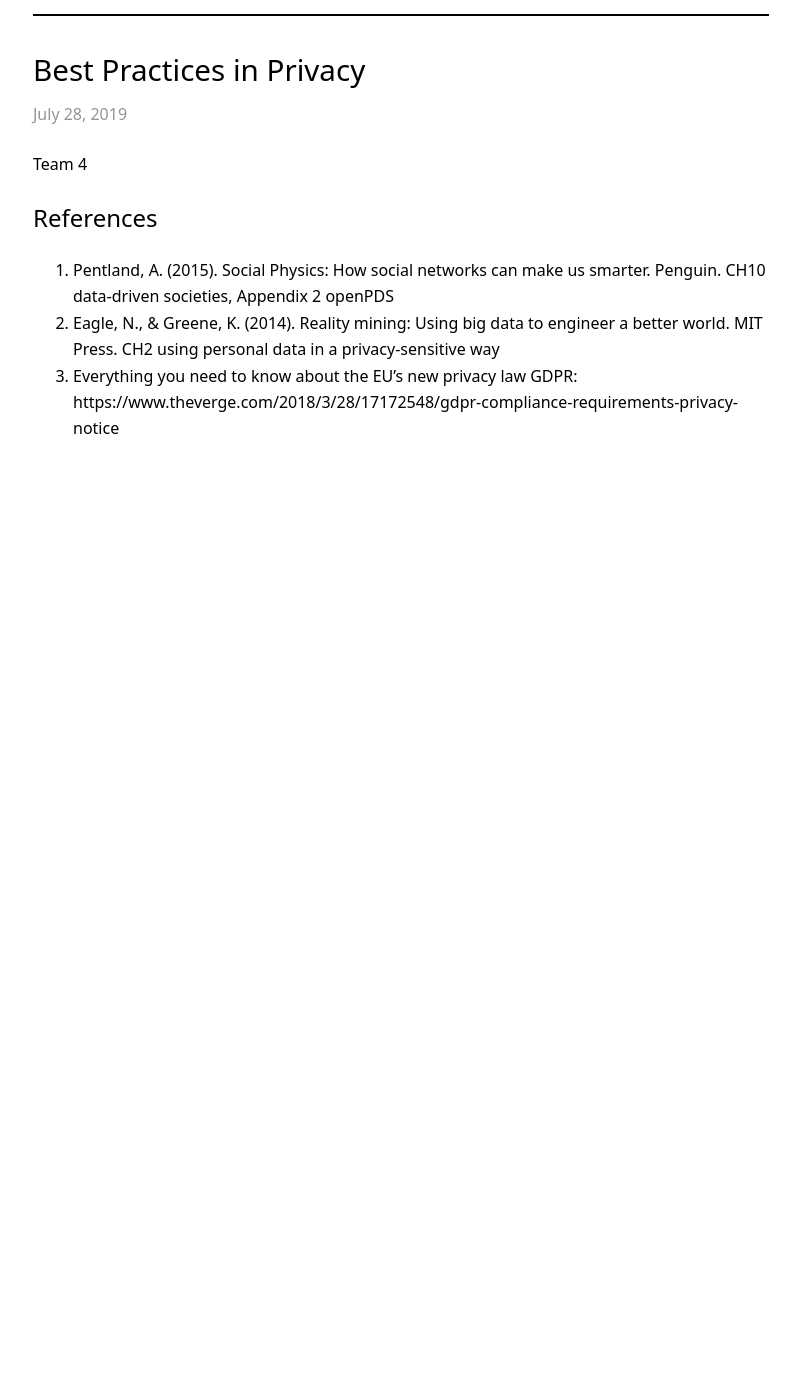
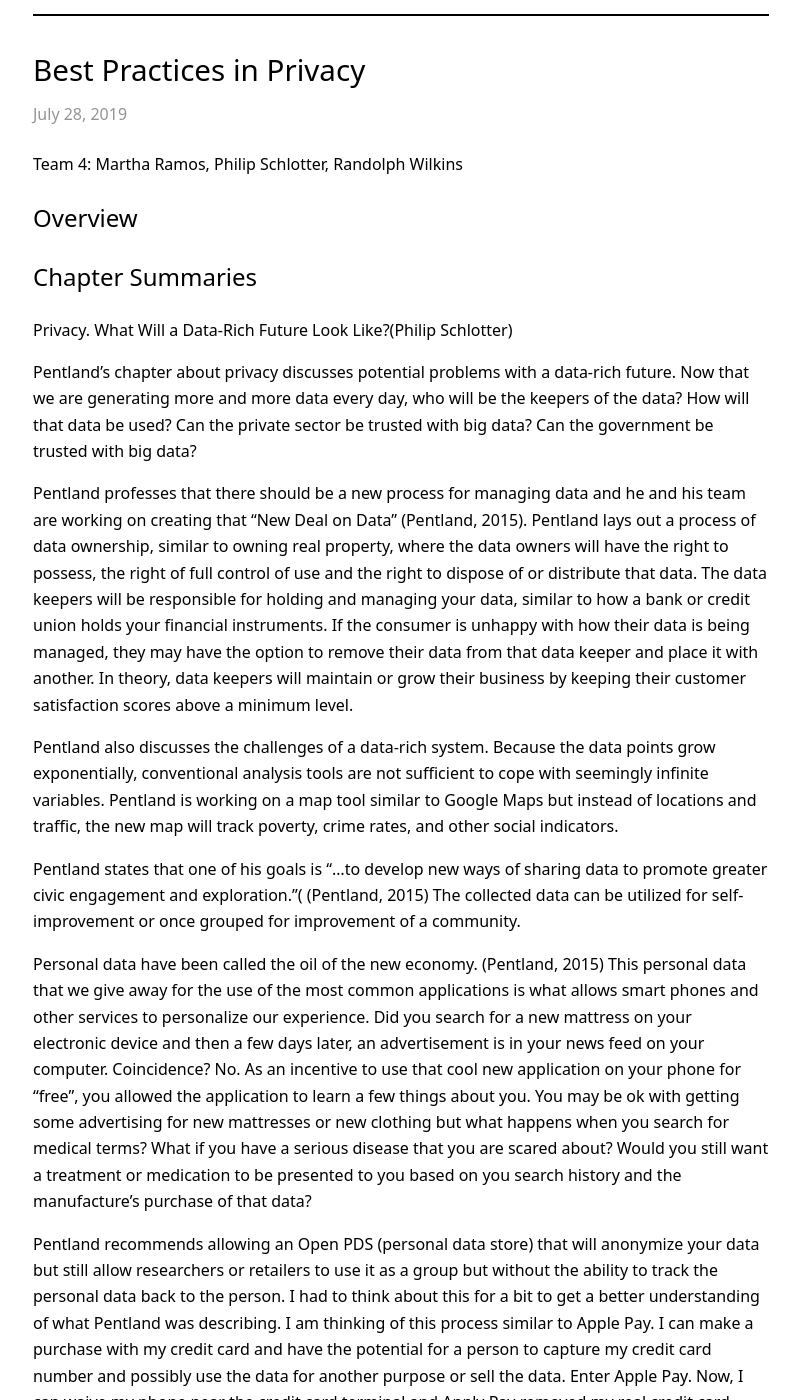
Before and after one commit to RandyWilkinsASU/ddm-textbook-summer-2019, a Jekyll site: the page built from _posts/2019-07-28-ch14-privacy.md, in a window 1280 px wide and 1400 px high, scrolled down 216 px. Shown: the whole window, without its empty margins (239-1039 px from the left). Built offline with Jekyll 4.4.1, drawn with Linux system fonts in a browser that asks for light colours; our own code applies the rules of GitHub Pages for plain Markdown files; before the commit the page ends 900 px from its top, so only the background shows below that; some of the changed text lies outside the part shown.

Commit message:
Update 2019-07-28-ch14-privacy.md

```diff
--- a/_posts/2019-07-28-ch14-privacy.md
+++ b/_posts/2019-07-28-ch14-privacy.md
@@ -2,7 +2,41 @@
 title: "Best Practices in Privacy"
 ---
 
-Team 4
+Team 4: Martha Ramos, Philip Schlotter, Randolph Wilkins
+
+
+
+## Overview
+
+
+
+
+## Chapter Summaries
+
+Privacy. What Will a Data-Rich Future Look Like?(Philip Schlotter)
+
+Pentland’s chapter about privacy discusses potential problems with a data-rich future.  Now that we are generating more and more data every day, who will be the keepers of the data? How will that data be used?  Can the private sector be trusted with big data? Can the government be trusted with big data?
+
+Pentland professes that there should be a new process for managing data and he and his team are working on creating that “New Deal on Data” (Pentland, 2015).  Pentland lays out a process of data ownership, similar to owning real property, where the data owners will have the right to possess, the right of full control of use and the right to dispose of or distribute that data.  The data keepers will be responsible for holding and managing your data, similar to how a bank or credit union holds your financial instruments.  If the consumer is unhappy with how their data is being managed, they may have the option to remove their data from that data keeper and place it with another.  In theory, data keepers will maintain or grow their business by keeping their customer satisfaction scores above a minimum level.
+
+Pentland also discusses the challenges of a data-rich system.  Because the data points grow exponentially, conventional analysis tools are not sufficient to cope with seemingly infinite variables.  Pentland is working on a map tool similar to Google Maps but instead of locations and traffic, the new map will track poverty, crime rates, and other social indicators.
+
+Pentland states that one of his goals is “…to develop new ways of sharing data to promote greater civic engagement and exploration.”( (Pentland, 2015)  The collected data can be utilized for self-improvement or once grouped for improvement of a community.
+
+Personal data have been called the oil of the new economy. (Pentland, 2015)  This personal data that we give away for the use of the most common applications is what allows smart phones and other services to personalize our experience.  Did you search for a new mattress on your electronic device and then a few days later, an advertisement is in your news feed on your computer.  Coincidence? No.  As an incentive to use that cool new application on your phone for “free”, you allowed the application to learn a few things about you.  You may be ok with getting some advertising for new mattresses or new clothing but what happens when you search for medical terms?  What if you have a serious disease that you are scared about?  Would you still want a treatment or medication to be presented to you based on you search history and the manufacture’s purchase of that data?
+
+Pentland recommends allowing an Open PDS (personal data store) that will anonymize your data but still allow researchers or retailers to use it as a group but without the ability to track the personal data back to the person.  I had to think about this for a bit to get a better understanding of what Pentland was describing.  I am thinking of this process similar to Apple Pay.  I can make a purchase with my credit card and have the potential for a person to capture my credit card number and possibly use the data for another purpose or sell the data.  Enter Apple Pay.  Now, I can waive my phone near the credit card terminal and Apply Pay removed my real credit card number from the transaction and replaces it with another identifier for that transaction only.  If a hacker captured that data, he or she could not use of sell that data to anyone because it would not work again.  That anonymizing process is similar to how Pentland explains his Open PDS.  In Appendix 2, OPEN PDS, Pentland does mention that the possibility reidentification or deanonymization of mobility data sets using only four spatiotemporal points.  That one section makes me think about the security of the entire process.  I think more work is needed.
+
+
+
+
+
+
+## Discussion Questions (for Yellowdig)
+
+1. Would you have faith that private sector or government sector would gather your data and use it for a noble purpose?
+2. Would you want to be compensated for the use of your private data by private sector organizations?
+3. Would you be more willing to give your data to the government for free if it was for the betterment of the community?
 
 
 
```
